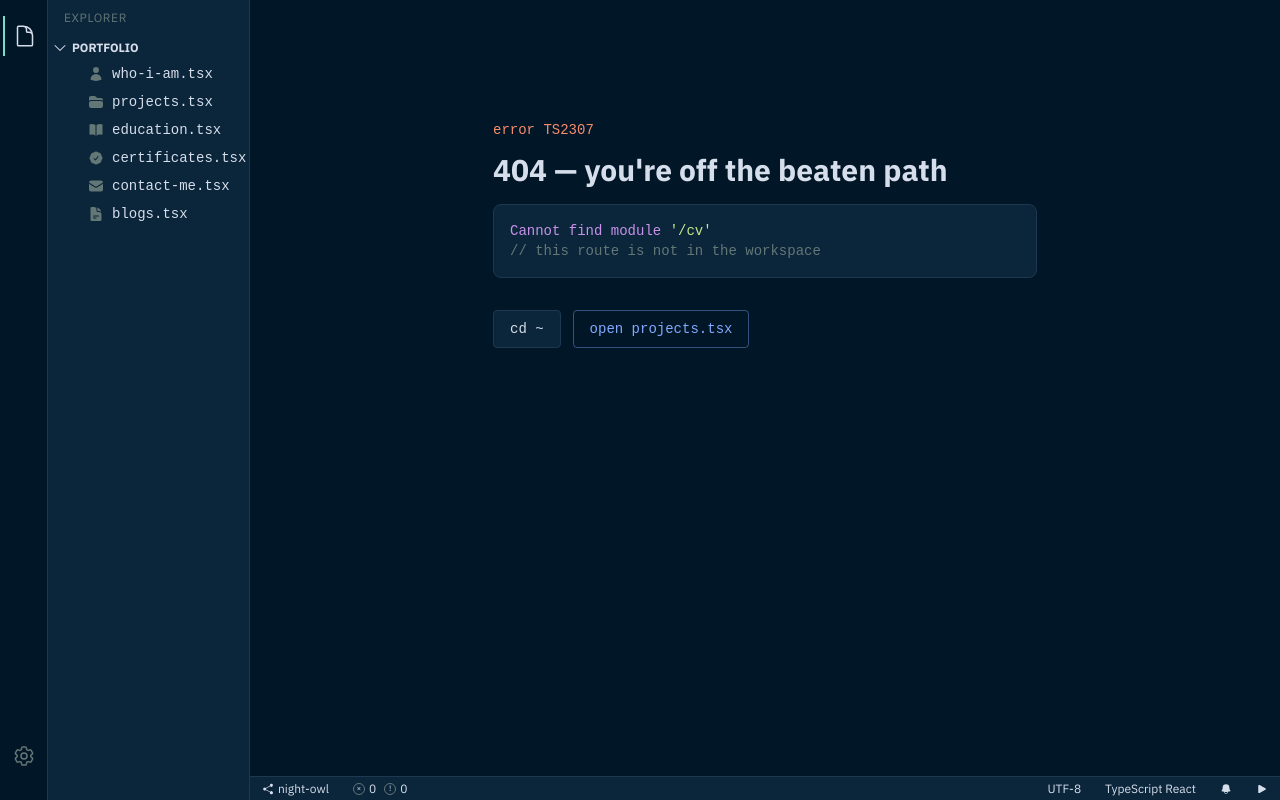
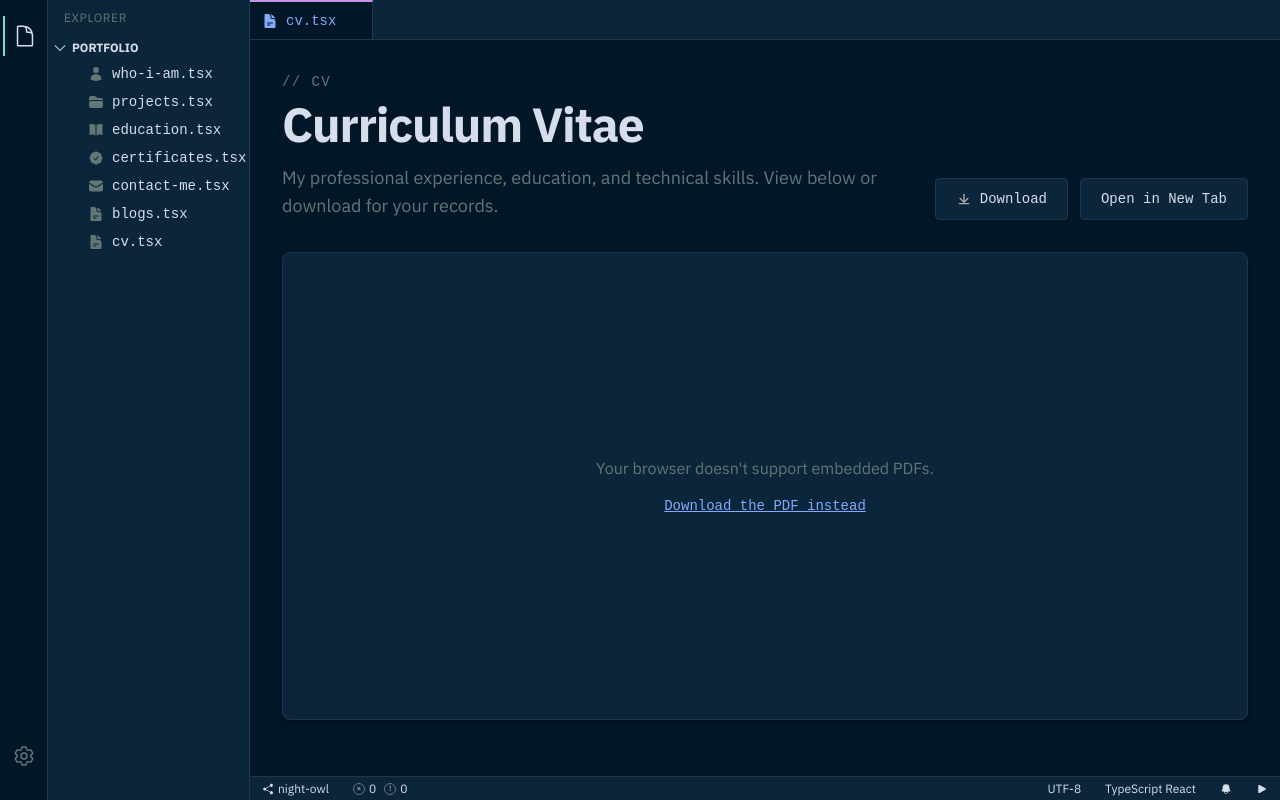
Before and after one commit to Ybouali/ybouali, a React (Vite) app: page /cv in a window 1280 px wide. Built offline with nearby package versions, Linux system fonts and the light colour scheme.

Commit message:
feat(cv): add dedicated CV page with night owl viewer

```diff
--- a/package.json
+++ b/package.json
@@ -6,7 +6,7 @@
     "type": "module",
     "scripts": {
         "dev": "vite",
-        "build": "tsc -b && vite build",
+        "build": "tsc -b && vite build && cp dist/index.html dist/404.html",
         "lint": "eslint .",
         "preview": "vite preview",
         "test": "vitest",
--- a/src/components/Buttons/ButtonSocialMediaTwo.tsx
+++ b/src/components/Buttons/ButtonSocialMediaTwo.tsx
@@ -1,4 +1,4 @@
-import { site } from '../../data/site';
+
 import type { IconType } from '../../types';
 
 
@@ -6,30 +6,23 @@ import type { IconType } from '../../types';
 type Props = {
     icon: IconType;
     label: string;
-    url: string;
+    url?: string;
     isDownload?: boolean;
+    onClick?: (e: React.MouseEvent) => void;
 };
 function ButtonSocialMediaTwo({
     icon: Icon,
     label,
     url,
-    isDownload = false,
+    onClick,
 }: Props) {
-    const downloadCV = () => {
-        const link = document.createElement('a');
-        link.href = site.cvUrl;
-        link.download = 'Yassine_Bouali_CV.pdf';
-        document.body.appendChild(link);
-        link.click();
-        document.body.removeChild(link);
-    };
 
     return (
         <div
-            onClick={() => {
-                if (isDownload) {
-                    downloadCV();
-                } else {
+            onClick={(e) => {
+                if (onClick) {
+                    onClick(e);
+                } else if (url) {
                     window.open(url, '_blank', 'noopener,noreferrer');
                 }
             }}
@@ -40,10 +33,11 @@ function ButtonSocialMediaTwo({
             </div>
 
             <button
-                onClick={() => {
-                    if (isDownload) {
-                        downloadCV();
-                    } else {
+                onClick={(e) => {
+                    e.stopPropagation();
+                    if (onClick) {
+                        onClick(e);
+                    } else if (url) {
                         window.open(url, '_blank', 'noopener,noreferrer');
                     }
                 }}
--- a/src/context/AppContext.tsx
+++ b/src/context/AppContext.tsx
@@ -45,6 +45,13 @@ export function AppProvider({ children }: { children: ReactNode }) {
             icon_name: 'document-text',
             description: 'Blog posts and articles',
             path: '/blog',
+        },
+        {
+            page_name: 'cv.tsx',
+            selected: false,
+            icon_name: 'document-text',
+            description: 'Curriculum Vitae',
+            path: '/cv',
         },
     ]);
 
--- a/src/data/site.json
+++ b/src/data/site.json
@@ -28,7 +28,8 @@
 "photo": "/assets/img/proMe.jpeg",
 "photoHover": "/assets/img/yassine-bouali.jpeg",
 
-"cvUrl": "/assets/cv/Yassine_Bouali_CV.pdf",
+"cvUrl": "/cv",
+"cvPdfUrl": "/assets/cv/yassine_bouali_cv.pdf",
 
 "socials": {
 "github": "https://github.com/Ybouali",
--- a/src/data/site.ts
+++ b/src/data/site.ts
@@ -14,6 +14,7 @@ export interface SiteContent {
     photo: string;
     photoHover: string;
     cvUrl: string;
+    cvPdfUrl: string;
     socials: {
         github: string;
         linkedin: string;
--- /dev/null
+++ b/src/pages/cv/index.tsx
@@ -0,0 +1,75 @@
+import { Helmet } from 'react-helmet-async';
+import { site } from '../../data/site';
+import { DownloadIcon } from '../../components';
+
+export default function CvPage() {
+    return (
+        <>
+            <Helmet>
+                <title>Curriculum Vitae - {site.name}</title>
+            </Helmet>
+            <div className="flex flex-col h-full w-full bg-owl-bg overflow-hidden relative">
+                <div className="w-full h-full flex flex-col p-4 md:p-6 lg:p-8 pt-6 md:pt-10">
+
+                    {/* Header + Actions */}
+                    <div className="w-full max-w-[1400px] mx-auto flex flex-col md:flex-row md:items-end justify-between gap-6 mb-6 md:mb-8 shrink-0">
+                        <div className="flex flex-col gap-1 w-full max-w-2xl">
+                            <span className="font-mono text-sm text-owl-comment uppercase tracking-widest">
+                                {'// CV'}
+                            </span>
+                            <h1 className="text-3xl md:text-4xl lg:text-5xl font-bold text-owl-text tracking-tight mt-1">
+                                Curriculum Vitae
+                            </h1>
+                            <p className="text-base md:text-lg text-owl-text-muted mt-3">
+                                My professional experience, education, and technical skills. View below or download for your records.
+                            </p>
+                        </div>
+
+                        <div className="flex flex-row items-center gap-3 shrink-0">
+                            <a
+                                href={site.cvPdfUrl}
+                                download="Yassine_Bouali_CV.pdf"
+                                className="flex items-center justify-center gap-2 px-5 py-2.5 bg-owl-surface hover:bg-owl-surface-hover border border-owl-border hover:border-owl-blue/50 text-owl-text font-mono text-sm rounded transition-colors cursor-pointer shadow-sm"
+                            >
+                                <DownloadIcon className="w-4 h-4 text-owl-text-muted group-hover:text-owl-text" />
+                                <span>Download</span>
+                            </a>
+                            <a
+                                href={site.cvPdfUrl}
+                                target="_blank"
+                                rel="noopener noreferrer"
+                                className="flex items-center justify-center gap-2 px-5 py-2.5 bg-owl-surface hover:bg-owl-surface-hover border border-owl-border hover:border-owl-blue/50 text-owl-text font-mono text-sm rounded transition-colors cursor-pointer shadow-sm"
+                            >
+                                <span>Open in New Tab</span>
+                            </a>
+                        </div>
+                    </div>
+
+                    {/* PDF Viewer - Taking remaining space */}
+                    <div className="w-full max-w-[1400px] mx-auto flex-grow min-h-[60vh] pb-4 md:pb-6 flex flex-col">
+                        <div className="w-full h-full border border-owl-border rounded-lg overflow-hidden bg-owl-surface shadow-md shadow-black/20 flex flex-col flex-grow relative z-10">
+                            <object
+                                data={site.cvPdfUrl}
+                                type="application/pdf"
+                                className="w-full h-full flex-grow absolute inset-0"
+                            >
+                                <div className="flex flex-col items-center justify-center h-full w-full p-8 text-center gap-4">
+                                    <p className="text-owl-text-muted font-sans">
+                                        Your browser doesn't support embedded PDFs.
+                                    </p>
+                                    <a
+                                        href={site.cvPdfUrl}
+                                        className="text-owl-blue hover:text-owl-cyan underline font-mono text-sm"
+                                    >
+                                        Download the PDF instead
+                                    </a>
+                                </div>
+                            </object>
+                        </div>
+                    </div>
+
+                </div>
+            </div>
+        </>
+    );
+}
--- a/src/pages/index.tsx
+++ b/src/pages/index.tsx
@@ -9,6 +9,7 @@ import Main from './Main';
 import Projects from './projects';
 import WhoIAm from './whoIAm';
 import Blogs from './blogs';
+import CvPage from './cv';
 import NotFound from './NotFound';
 import { useAppContext } from '../context/useAppContext';
 
@@ -149,6 +150,14 @@ function Pages() {
                             }
                         />
                         <Route
+                            path="/cv"
+                            element={
+                                <PageTransition>
+                                    <CvPage />
+                                </PageTransition>
+                            }
+                        />
+                        <Route
                             path="*"
                             element={
                                 <PageTransition>
--- a/src/pages/whoIAm/components/WhoIAmHero.tsx
+++ b/src/pages/whoIAm/components/WhoIAmHero.tsx
@@ -62,14 +62,12 @@ export function WhoIAmHero() {
                 <ButtonSocialMediaTwo
                     icon={DownloadIcon}
                     label="Resume"
-                    url={site.cvUrl}
-                    isDownload={false}
+                    onClick={() => handleNavigate(site.cvUrl)}
                 />
                 <ButtonSocialMediaTwo
                     icon={LinkedInIcon}
                     label="LinkedIn"
                     url={site.socials.linkedin}
-                    isDownload={false}
                 />
             </div>
         </div>
```
